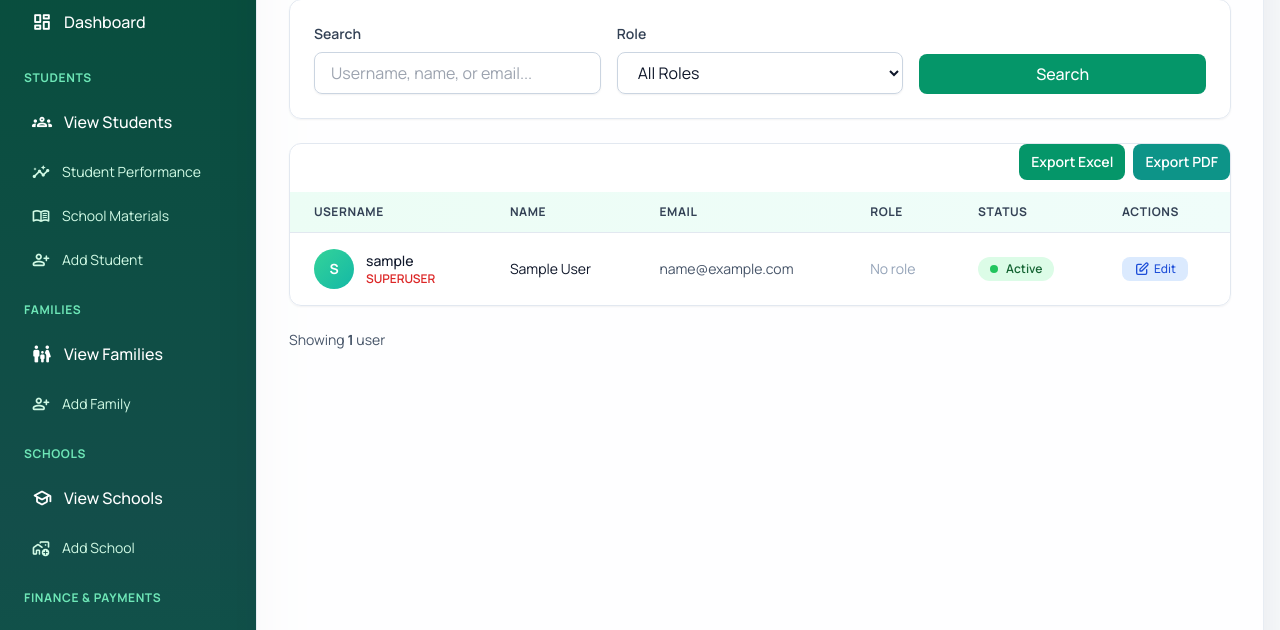
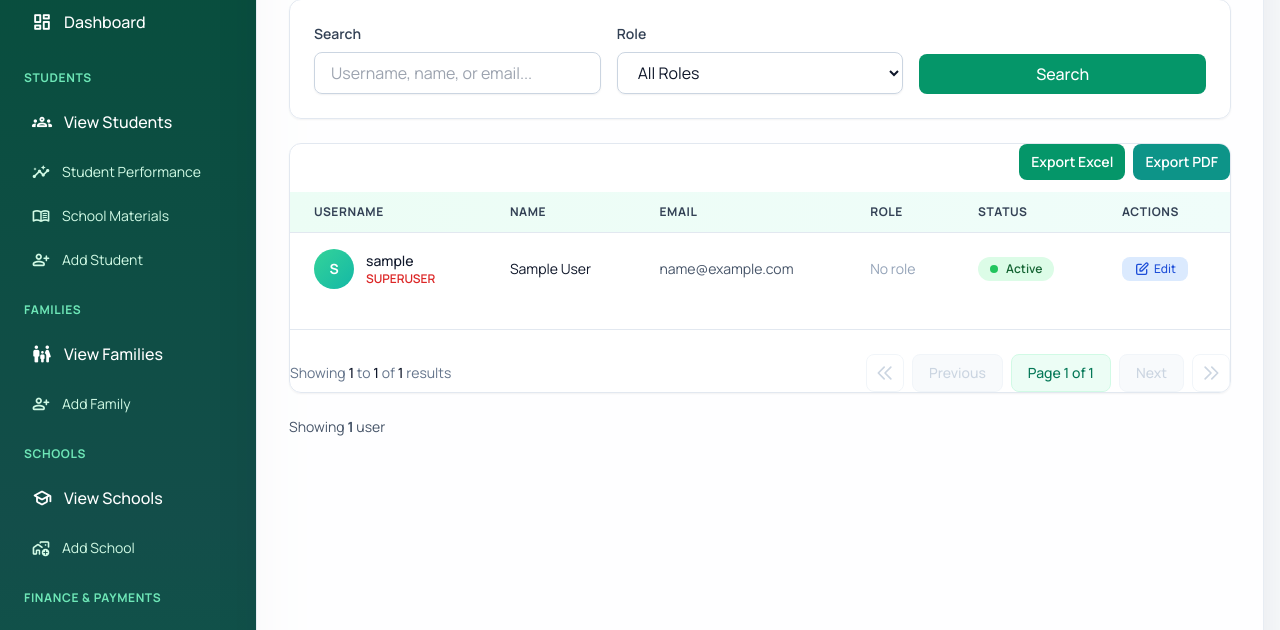
Before and after one commit to niyirerayannick/ssms, a Django app: page /users/ in a window 1280 px wide. Shown: the part 219-849 px from the top of the page. Run offline with Django 5.2, Linux system fonts and the light colour scheme; the visitor is signed in with stand-in values (Sample User, id 1); data comes from the database, SQL or seed files in the repository; data that the repository does not hold is empty; parts of the project's set-up code (start-up, migrations or seed data) failed here and were passed over; some libraries are stand-ins or nearby versions.

Commit message:
new changes

```diff
--- a/accounts/views.py
+++ b/accounts/views.py
@@ -3,6 +3,7 @@ from django.contrib.auth import login, authenticate
 from django.contrib.auth.decorators import login_required, user_passes_test
 from django.contrib.auth.models import User, Group
 from django.core.mail import send_mail
+from django.core.paginator import Paginator
 from django.template.loader import render_to_string
 from django.utils.html import strip_tags
 from django.conf import settings
@@ -70,11 +71,17 @@ def user_list(request):
 
     users = users.order_by('username')
 
+    # Pagination
+    paginator = Paginator(users, 20)
+    page_number = request.GET.get('page')
+    page_obj = paginator.get_page(page_number)
+
     # Get all available roles
     roles = Group.objects.all().order_by('name')
 
     context = {
-        'users': users,
+        'users': page_obj,
+        'page_obj': page_obj,
         'roles': roles,
         'search_query': search_query,
         'role_filter': role_filter,
--- a/templates/accounts/user_list.html
+++ b/templates/accounts/user_list.html
@@ -142,11 +142,12 @@
                 </tbody>
             </table>
         </div>
+        {% include 'partials/pagination.html' %}
     </div>
 
     <!-- Results Summary -->
     <div class="text-sm text-slate-600">
-        Showing <strong>{{ users.count|compact_number }}</strong> user{{ users.count|pluralize }}
+        Showing <strong>{{ page_obj.paginator.count|compact_number }}</strong> user{{ page_obj.paginator.count|pluralize }}
         {% if search_query %}matching "<strong>{{ search_query }}</strong>"{% endif %}
     </div>
     {% else %}
--- a/templates/families/family_list.html
+++ b/templates/families/family_list.html
@@ -154,6 +154,7 @@
                 </tbody>
             </table>
         </div>
+        {% include 'partials/pagination.html' %}
     </div>
     {% else %}
     <!-- Empty State -->
--- a/templates/finance/fees_list.html
+++ b/templates/finance/fees_list.html
@@ -109,6 +109,7 @@
                 </tbody>
             </table>
         </div>
+        {% include 'partials/pagination.html' %}
     </div>
 </div>
 {% endblock %}
--- a/templates/insurance/insurance_list.html
+++ b/templates/insurance/insurance_list.html
@@ -102,6 +102,7 @@
                 </tbody>
             </table>
         </div>
+        {% include 'partials/pagination.html' %}
     </div>
 </div>
 {% endblock %}
--- /dev/null
+++ b/templates/partials/pagination.html
@@ -0,0 +1,57 @@
+<div class="mt-6 flex items-center justify-between border-t border-slate-200 pt-6">
+    <div class="text-sm text-slate-500">
+        Showing <span class="font-medium text-slate-900">{{ page_obj.start_index }}</span> to
+        <span class="font-medium text-slate-900">{{ page_obj.end_index }}</span> of
+        <span class="font-medium text-slate-900">{{ page_obj.paginator.count }}</span> results
+    </div>
+
+    <div class="flex items-center space-x-2">
+        {% if page_obj.has_previous %}
+            <a href="?page=1{% if request.GET.search %}&search={{ request.GET.search }}{% endif %}{% if request.GET.status %}&status={{ request.GET.status }}{% endif %}{% if request.GET.district %}&district={{ request.GET.district }}{% endif %}{% if request.GET.academic_year %}&academic_year={{ request.GET.academic_year }}{% endif %}{% if request.GET.role %}&role={{ request.GET.role }}{% endif %}{% if request.GET.province %}&province={{ request.GET.province }}{% endif %}{% if request.GET.partner %}&partner={{ request.GET.partner }}{% endif %}"
+               class="p-2 text-slate-500 hover:text-emerald-600 hover:bg-emerald-50 rounded-lg transition-colors border border-slate-200">
+                <svg class="w-5 h-5" fill="none" stroke="currentColor" viewBox="0 0 24 24">
+                    <path stroke-linecap="round" stroke-linejoin="round" stroke-width="2" d="M11 19l-7-7 7-7m8 14l-7-7 7-7" />
+                </svg>
+            </a>
+            <a href="?page={{ page_obj.previous_page_number }}{% if request.GET.search %}&search={{ request.GET.search }}{% endif %}{% if request.GET.status %}&status={{ request.GET.status }}{% endif %}{% if request.GET.district %}&district={{ request.GET.district }}{% endif %}{% if request.GET.academic_year %}&academic_year={{ request.GET.academic_year }}{% endif %}{% if request.GET.role %}&role={{ request.GET.role }}{% endif %}{% if request.GET.province %}&province={{ request.GET.province }}{% endif %}{% if request.GET.partner %}&partner={{ request.GET.partner }}{% endif %}"
+               class="px-4 py-2 text-sm font-medium text-slate-700 bg-white border border-slate-200 rounded-lg hover:bg-slate-50 transition-colors">
+                Previous
+            </a>
+        {% else %}
+            <span class="p-2 text-slate-300 border border-slate-100 rounded-lg cursor-not-allowed">
+                <svg class="w-5 h-5" fill="none" stroke="currentColor" viewBox="0 0 24 24">
+                    <path stroke-linecap="round" stroke-linejoin="round" stroke-width="2" d="M11 19l-7-7 7-7m8 14l-7-7 7-7" />
+                </svg>
+            </span>
+            <span class="px-4 py-2 text-sm font-medium text-slate-300 bg-slate-50 border border-slate-100 rounded-lg cursor-not-allowed">
+                Previous
+            </span>
+        {% endif %}
+
+        <div class="px-4 py-2 text-sm font-medium text-emerald-700 bg-emerald-50 border border-emerald-100 rounded-lg">
+            Page {{ page_obj.number }} of {{ page_obj.paginator.num_pages }}
+        </div>
+
+        {% if page_obj.has_next %}
+            <a href="?page={{ page_obj.next_page_number }}{% if request.GET.search %}&search={{ request.GET.search }}{% endif %}{% if request.GET.status %}&status={{ request.GET.status }}{% endif %}{% if request.GET.district %}&district={{ request.GET.district }}{% endif %}{% if request.GET.academic_year %}&academic_year={{ request.GET.academic_year }}{% endif %}{% if request.GET.role %}&role={{ request.GET.role }}{% endif %}{% if request.GET.province %}&province={{ request.GET.province }}{% endif %}{% if request.GET.partner %}&partner={{ request.GET.partner }}{% endif %}"
+               class="px-4 py-2 text-sm font-medium text-slate-700 bg-white border border-slate-200 rounded-lg hover:bg-slate-50 transition-colors">
+                Next
+            </a>
+            <a href="?page={{ page_obj.paginator.num_pages }}{% if request.GET.search %}&search={{ request.GET.search }}{% endif %}{% if request.GET.status %}&status={{ request.GET.status }}{% endif %}{% if request.GET.district %}&district={{ request.GET.district }}{% endif %}{% if request.GET.academic_year %}&academic_year={{ request.GET.academic_year }}{% endif %}{% if request.GET.role %}&role={{ request.GET.role }}{% endif %}{% if request.GET.province %}&province={{ request.GET.province }}{% endif %}{% if request.GET.partner %}&partner={{ request.GET.partner }}{% endif %}"
+               class="p-2 text-slate-500 hover:text-emerald-600 hover:bg-emerald-50 rounded-lg transition-colors border border-slate-200">
+                <svg class="w-5 h-5" fill="none" stroke="currentColor" viewBox="0 0 24 24">
+                    <path stroke-linecap="round" stroke-linejoin="round" stroke-width="2" d="M13 5l7 7-7 7M5 5l7 7-7 7" />
+                </svg>
+            </a>
+        {% else %}
+            <span class="px-4 py-2 text-sm font-medium text-slate-300 bg-slate-50 border border-slate-100 rounded-lg cursor-not-allowed">
+                Next
+            </span>
+            <span class="p-2 text-slate-300 border border-slate-100 rounded-lg cursor-not-allowed">
+                <svg class="w-5 h-5" fill="none" stroke="currentColor" viewBox="0 0 24 24">
+                    <path stroke-linecap="round" stroke-linejoin="round" stroke-width="2" d="M13 5l7 7-7 7M5 5l7 7-7 7" />
+                </svg>
+            </span>
+        {% endif %}
+    </div>
+</div>
--- a/templates/students/student_list.html
+++ b/templates/students/student_list.html
@@ -158,5 +158,7 @@
             </table>
         </div>
     </div>
+
+    {% include 'partials/pagination.html' %}
 </div>
 {% endblock %}
```
Also changed, not shown: families/views.py (+8 -1 lines), finance/views.py (+8 -1 lines), insurance/views.py (+8 -1 lines), students/views.py (+8 -1 lines).
